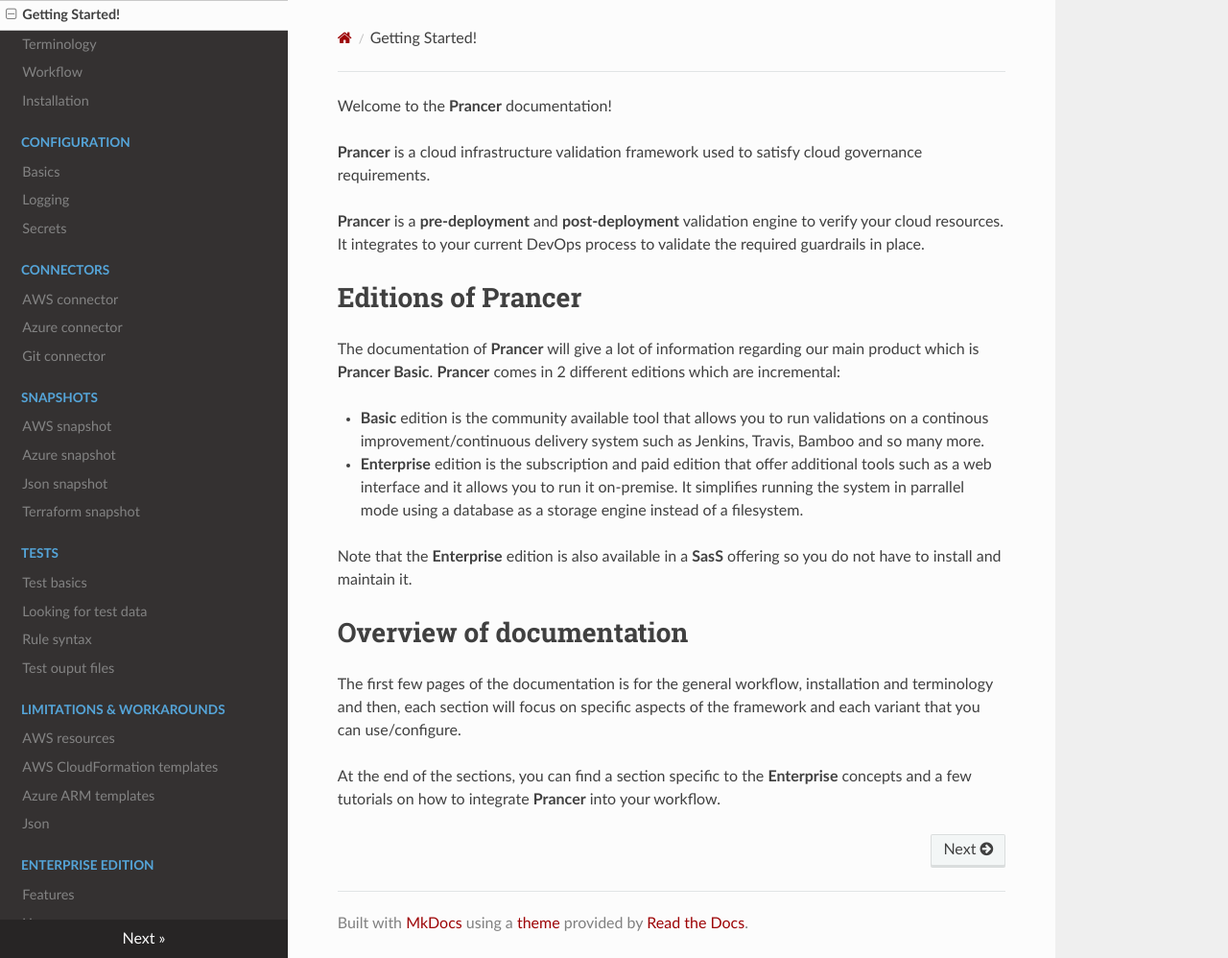
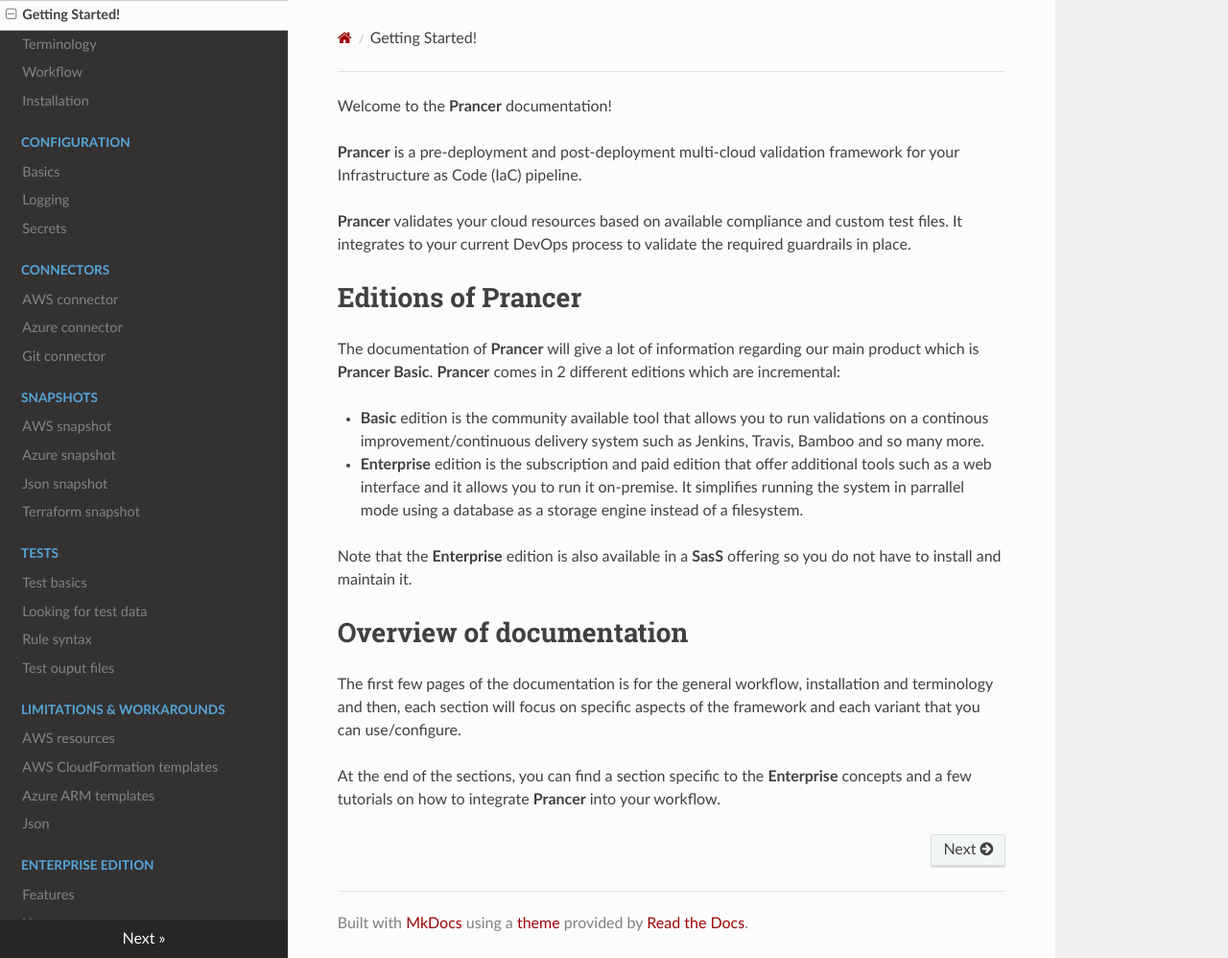
Before and after one commit to prancer-io/cloud-validation-framework, an MkDocs documentation site: the page built from docs/docs/index.md, in a window 1280 px wide and 998 px high. Shown: the whole window at 96% size. Built offline with MkDocs 1.6.1, drawn with Linux system fonts in a browser that asks for light colours; nearby versions of some CDN libraries.

Commit message:
introduction change

```diff
--- a/docs/docs/index.md
+++ b/docs/docs/index.md
@@ -1,8 +1,8 @@
 Welcome to the **Prancer** documentation!
 
-**Prancer** is a cloud infrastructure validation framework used to satisfy cloud governance requirements.
+**Prancer** is a pre-deployment and post-deployment multi-cloud validation framework for your Infrastructure as Code (IaC) pipeline.
 
-**Prancer** is a **pre-deployment** and **post-deployment** validation engine to verify your cloud resources. It integrates to your current DevOps process to validate the required guardrails in place.
+**Prancer** validates your cloud resources based on available compliance and custom test files. It integrates to your current DevOps process to validate the required guardrails in place.
 
 # Editions of Prancer
 
```
